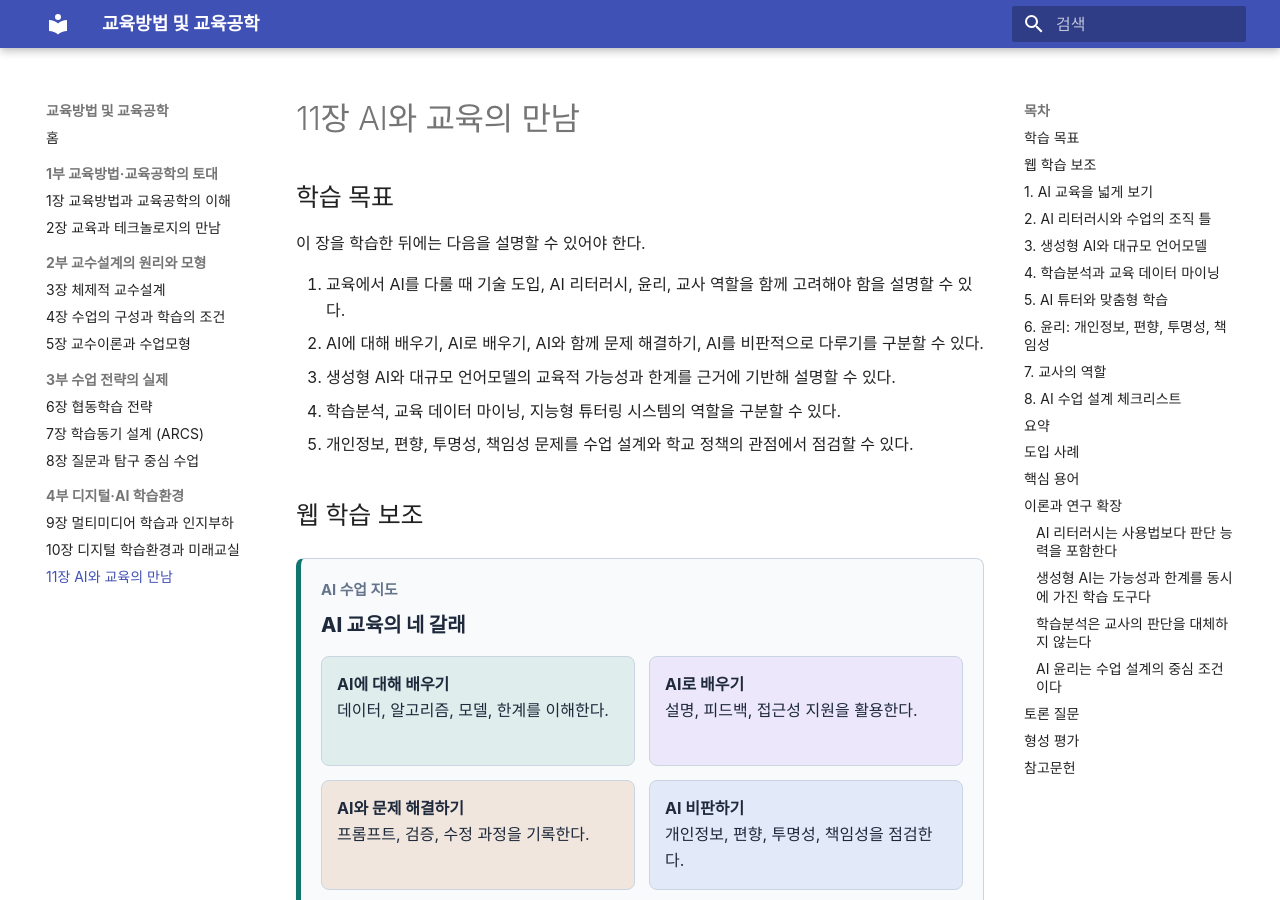
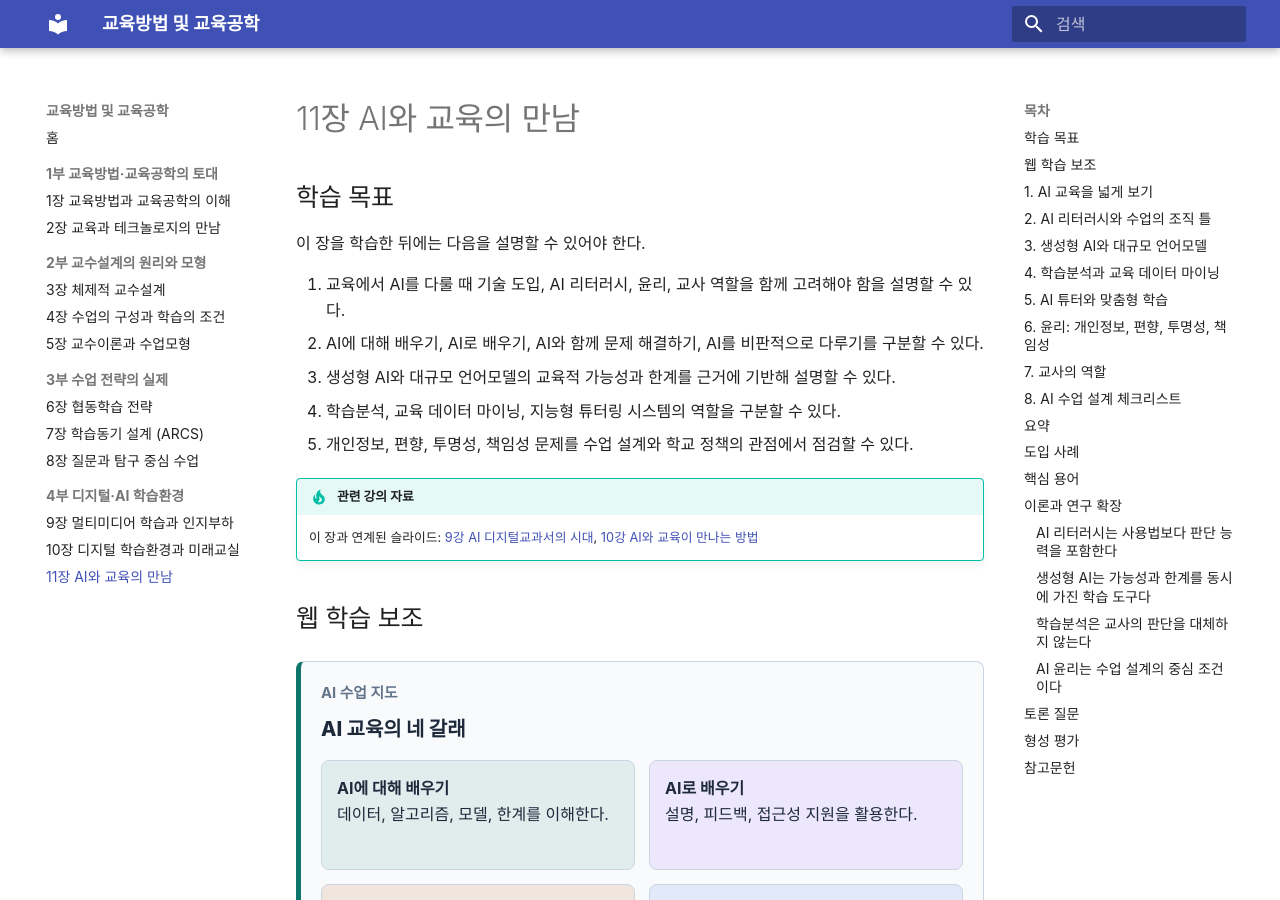
Before and after one commit to taehyeonglim/edtech, an MkDocs documentation site: the page built from docs/part4/ch11.md, in a window 1280 px wide and 900 px high. Built offline with MkDocs 1.6.1 and Material for MkDocs 9.7.7, drawn with Linux system fonts in a browser that asks for light colours.

Commit message:
docs(book): 11장에 관련 슬라이드(9강·10강) 링크 추가

```diff
--- a/docs/part4/ch11.md
+++ b/docs/part4/ch11.md
@@ -9,6 +9,9 @@
 3. 생성형 AI와 대규모 언어모델의 교육적 가능성과 한계를 근거에 기반해 설명할 수 있다.
 4. 학습분석, 교육 데이터 마이닝, 지능형 튜터링 시스템의 역할을 구분할 수 있다.
 5. 개인정보, 편향, 투명성, 책임성 문제를 수업 설계와 학교 정책의 관점에서 점검할 수 있다.
+
+!!! tip "관련 강의 자료"
+    이 장과 연계된 슬라이드: [9강 AI 디지털교과서의 시대](https://taehyeonglim.github.io/edtech/chapters/chapter-09/slides/deck.html){target=_blank}, [10강 AI와 교육이 만나는 방법](https://taehyeonglim.github.io/edtech/chapters/chapter-10/slides/deck.html){target=_blank}
 
 ## 웹 학습 보조
 
```
